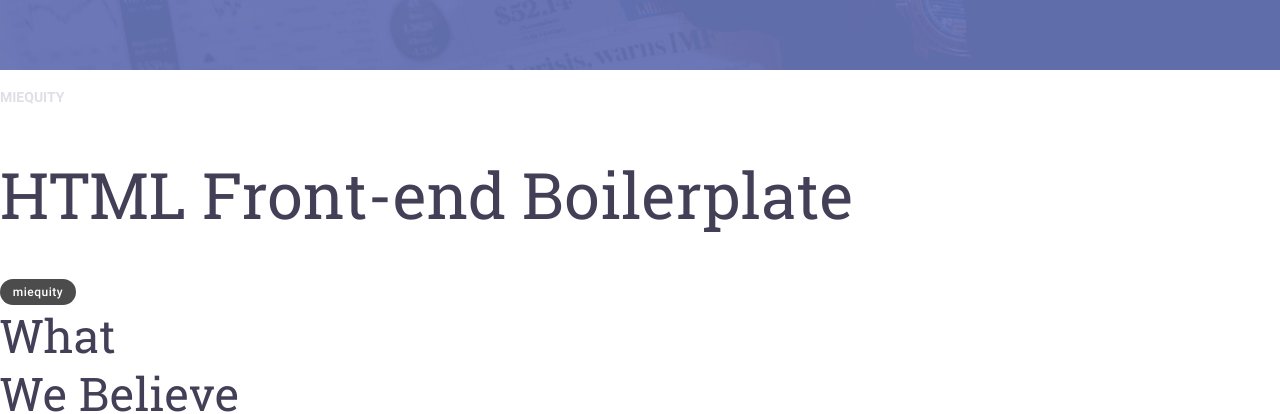
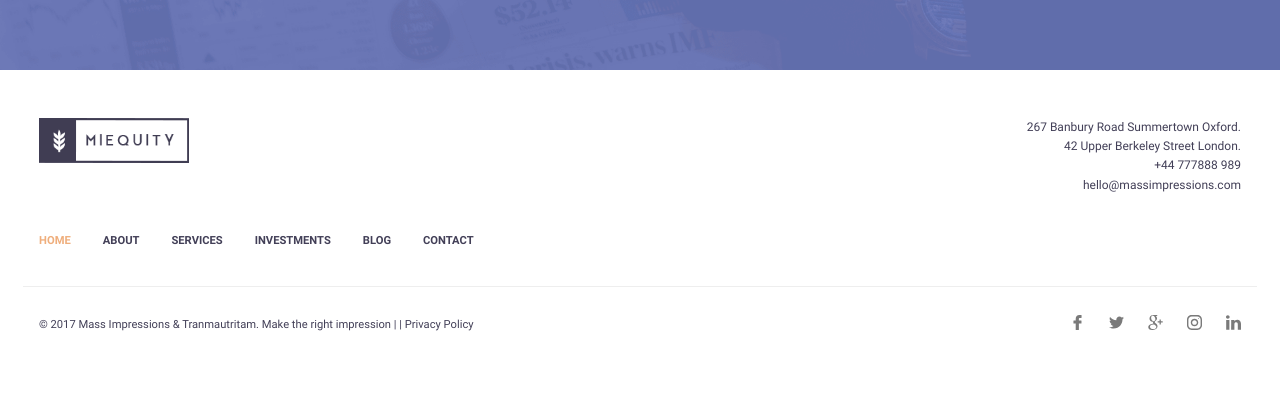
Before and after one commit to imklau/Miequity, a website: page src/index.html in a window 1280 px wide. Shown: the part 1466-1880 px from the top of the page. After the commit the page ends 1828 px from the top, so only its background shows below. Drawn offline with nearby package versions, Linux system fonts and the light colour scheme; files that its build step writes are made by us from their sources; files whose address does not match are found by name; a web font is replaced by a local one.

Commit message:
:sparkles: Create partial for page's footer

```diff
--- a/resources/assets/sass/app.scss
+++ b/resources/assets/sass/app.scss
@@ -44,3 +44,11 @@
 @import "components/hero";
 @import "components/sign";
 @import "components/partners";
+@import "components/footer";
+@import "components/footer-nav";
+@import "components/contact-info";
+@import "components/socials";
+
+// Utilities
+// =================================================
+@import "utilities/visuallyhidden";
--- /dev/null
+++ b/resources/assets/sass/components/_contact-info.scss
@@ -0,0 +1,11 @@
+.contact-info {
+  padding-top: 1rem;
+  font-size: .75rem;
+  font-style: normal;
+  line-height: 1.6;
+
+  @media (min-width: get-breakpoint(xsmall)) {
+    padding-top: 0;
+    text-align: right;
+  }
+}
--- /dev/null
+++ b/resources/assets/sass/components/_footer-nav.scss
@@ -0,0 +1,33 @@
+.footer-nav {
+  $this: &;
+
+  @media (min-width: get-breakpoint(xsmall)) {
+    display: flex;
+    justify-content: center;
+  }
+
+  @media (min-width: get-breakpoint(medium)) {
+    justify-content: left;
+  }
+
+  & > * + * {
+    margin-top: .5rem;
+
+    @media (min-width: get-breakpoint(xsmall)) {
+      margin-top: 0;
+      margin-left: 2rem;
+    }
+  }
+
+  &__item {
+    font-size: .7rem;
+    font-weight: 600;
+    text-transform: uppercase;
+
+    &--active {
+      #{$this}__link {
+        color: get-color(primary);
+      }
+    }
+  }
+}
--- /dev/null
+++ b/resources/assets/sass/components/_footer.scss
@@ -0,0 +1,35 @@
+.footer {
+  padding-top: 3rem;
+  text-align: center;
+
+  @media (min-width: get-breakpoint(xsmall)) {
+    text-align: left;
+  }
+
+  & > * + * {
+    margin-top: 2rem;
+  }
+
+  &__bottom {
+    padding-top: 1.5rem;
+    padding-bottom: 1.5rem;
+    border-top: 1px solid get-color(gray-light);
+    text-align: center;
+
+    @media (min-width: get-breakpoint(medium)) {
+      text-align: left;
+    }
+
+    & > * + * {
+      margin-top: 1rem;
+
+      @media (min-width: get-breakpoint(medium)) {
+        margin-top: 0;
+      }
+    }
+  }
+
+  &__text {
+    font-size: .7rem;
+  }
+}
--- /dev/null
+++ b/resources/assets/sass/components/_socials.scss
@@ -0,0 +1,12 @@
+.socials {
+  display: flex;
+  justify-content: center;
+
+  @media (min-width: get-breakpoint(medium)) {
+    justify-content: right;
+  }
+
+  & > * + * {
+    margin-left: 1.5rem;
+  }
+}
--- a/resources/assets/sass/generic/_general.scss
+++ b/resources/assets/sass/generic/_general.scss
@@ -26,3 +26,9 @@ ul {
   padding: 0;
   list-style: none;
 }
+
+dl,
+dd {
+  margin: 0;
+  padding: 0;
+}
--- /dev/null
+++ b/resources/assets/sass/utilities/_visuallyhidden.scss
@@ -0,0 +1,12 @@
+.visuallyhidden {
+  border: 0;
+  clip: rect(0 0 0 0);
+  clip-path: inset(50%);
+  height: 1px;
+  margin: -1px;
+  overflow: hidden;
+  padding: 0;
+  position: absolute;
+  width: 1px;
+  white-space: nowrap;
+}
--- /dev/null
+++ b/src/icons/facebook.html
@@ -0,0 +1,3 @@
+<svg xmlns="http://www.w3.org/2000/svg" width="15" viewBox="0 0 96 96">
+  <path d="M72.089.02L59.624 0C45.62 0 36.57 9.285 36.57 23.656v10.907H24.037a1.96 1.96 0 0 0-1.96 1.961v15.803a1.96 1.96 0 0 0 1.96 1.96H36.57v39.876a1.96 1.96 0 0 0 1.96 1.96h16.352a1.96 1.96 0 0 0 1.96-1.96V54.287h14.654a1.96 1.96 0 0 0 1.96-1.96l.006-15.803a1.963 1.963 0 0 0-1.961-1.961H56.842v-9.246c0-4.444 1.059-6.7 6.848-6.7l8.397-.003a1.96 1.96 0 0 0 1.959-1.96V1.98A1.96 1.96 0 0 0 72.089.02z" fill="#7a7a7a"/>
+</svg>
--- /dev/null
+++ b/src/icons/google-plus.html
@@ -0,0 +1,3 @@
+<svg xmlns="http://www.w3.org/2000/svg" width="15" viewBox="0 0 604 604">
+  <path d="M516.375 255v-76.5h-51V255h-76.5v51h76.5v76.5h51V306h76.5v-51h-76.5zm-196.35 86.7l-28.051-20.4c-10.2-7.649-20.399-17.85-20.399-35.7s12.75-33.15 25.5-40.8c33.15-25.5 66.3-53.55 66.3-109.65 0-53.55-33.15-84.15-51-99.45h43.35l30.6-35.7h-158.1c-112.2 0-168.3 71.4-168.3 147.9 0 58.65 45.9 122.4 127.5 122.4h20.4c-2.55 7.65-10.2 20.4-10.2 33.15 0 25.5 10.2 35.7 22.95 51-35.7 2.55-102 10.2-150.45 40.8-45.9 28.05-58.65 66.3-58.65 94.35 0 58.65 53.55 114.75 168.3 114.75 137.7 0 204.001-76.5 204.001-150.449-.001-53.551-28.051-81.601-63.751-112.201zm-193.8-232.05c0-56.1 33.15-81.6 68.85-81.6 66.3 0 102 89.25 102 140.25 0 66.3-53.55 79.05-73.95 79.05-63.75 0-96.9-79.05-96.9-137.7zm91.799 459c-84.15 0-137.7-38.25-137.7-94.351 0-56.1 51-73.95 66.3-81.6 33.15-10.2 76.5-12.75 84.15-12.75h17.85c61.2 43.35 86.7 61.2 86.7 102 0 48.451-48.449 86.701-117.3 86.701z" fill="#7a7a7a"/>
+</svg>
--- /dev/null
+++ b/src/icons/instagram.html
@@ -0,0 +1,5 @@
+<svg xmlns="http://www.w3.org/2000/svg" width="15" viewBox="0 0 512 512">
+  <path d="M352 0H160C71.648 0 0 71.648 0 160v192c0 88.352 71.648 160 160 160h192c88.352 0 160-71.648 160-160V160C512 71.648 440.352 0 352 0zm112 352c0 61.76-50.24 112-112 112H160c-61.76 0-112-50.24-112-112V160C48 98.24 98.24 48 160 48h192c61.76 0 112 50.24 112 112v192z" fill="#7a7a7a"/>
+  <path d="M256 128c-70.688 0-128 57.312-128 128s57.312 128 128 128 128-57.312 128-128-57.312-128-128-128zm0 208c-44.096 0-80-35.904-80-80 0-44.128 35.904-80 80-80s80 35.872 80 80c0 44.096-35.904 80-80 80z" fill="#7a7a7a"/>
+  <circle cx="393.6" cy="118.4" r="17.056" fill="#7a7a7a"/>
+</svg>
--- /dev/null
+++ b/src/icons/linkedin.html
@@ -0,0 +1,3 @@
+<svg xmlns="http://www.w3.org/2000/svg" width="15" viewBox="0 0 430 430">
+  <path d="M430.117 261.543V420.56h-92.188V272.193c0-37.271-13.334-62.707-46.703-62.707-25.473 0-40.632 17.142-47.301 33.724-2.432 5.928-3.058 14.179-3.058 22.477V420.56h-92.219s1.242-251.285 0-277.32h92.21v39.309c-.187.294-.43.611-.606.896h.606v-.896c12.251-18.869 34.13-45.824 83.102-45.824 60.673-.001 106.157 39.636 106.157 124.818zM52.183 9.558C20.635 9.558 0 30.251 0 57.463c0 26.619 20.038 47.94 50.959 47.94h.616c32.159 0 52.159-21.317 52.159-47.94-.606-27.212-20-47.905-51.551-47.905zM5.477 420.56h92.184V143.24H5.477v277.32z" fill="#7a7a7a"/>
+</svg>
--- /dev/null
+++ b/src/icons/twitter.html
@@ -0,0 +1,3 @@
+<svg xmlns="http://www.w3.org/2000/svg" width="15" viewBox="0 0 612 612">
+  <path d="M612 116.258a250.714 250.714 0 0 1-72.088 19.772c25.929-15.527 45.777-40.155 55.184-69.411-24.322 14.379-51.169 24.82-79.775 30.48-22.907-24.437-55.49-39.658-91.63-39.658-69.334 0-125.551 56.217-125.551 125.513 0 9.828 1.109 19.427 3.251 28.606-104.326-5.24-196.835-55.223-258.75-131.174-10.823 18.51-16.98 40.078-16.98 63.101 0 43.559 22.181 81.993 55.835 104.479a125.556 125.556 0 0 1-56.867-15.756v1.568c0 60.806 43.291 111.554 100.693 123.104-10.517 2.83-21.607 4.398-33.08 4.398-8.107 0-15.947-.803-23.634-2.333 15.985 49.907 62.336 86.199 117.253 87.194-42.947 33.654-97.099 53.655-155.916 53.655-10.134 0-20.116-.612-29.944-1.721 55.567 35.681 121.536 56.485 192.438 56.485 230.948 0 357.188-191.291 357.188-357.188l-.421-16.253c24.666-17.593 46.005-39.697 62.794-64.861z" fill="#7a7a7a"/>
+</svg>
--- a/src/index.html
+++ b/src/index.html
@@ -1,5 +1,6 @@
 {% extends 'layouts/layout.html' %}
 {% import 'partials/navbar.html' as nav %}
+{% import 'partials/footer.html' as footer %}
 
 {% block title %}
   Home
@@ -18,7 +19,11 @@
 
   {% include 'partials/callout.html' %}
 
-  <p class="subtitle">miequity</p>
+  <div class="container container--large container--center wrapper">
+    {{ footer.footer('Home') }}
+  </div>
+
+  <!-- <p class="subtitle">miequity</p>
 
   <h1>HTML Front-end Boilerplate</h1>
 
@@ -30,13 +35,5 @@
 
   <div class="brand-tile">
     <img class="brand-tile__image" src="images/classy-logo.png" alt="">
-  </div>
-
-  <ul>
-    {% for item in links.items %}
-      <li>
-        <a href="{{ item.link }}">{{ item.title }}</a>
-      </li>
-    {% endfor %}
-  </ul>
+  </div> -->
 {% endblock %}
--- /dev/null
+++ b/src/partials/footer.html
@@ -0,0 +1,109 @@
+{% macro footer(active='') %}
+<footer class="footer">
+  <div class="grid">
+    <div class="grid__column grid__column--12 grid__column--6@xsmall">
+      <img src="./images/footer-logo.png" alt="Miequity logo" width="150">
+    </div>
+
+    <div class="grid__column grid__column--12 grid__column--6@xsmall">
+      <address class="contact-info">
+        <dl>
+          <div class="row">
+            <dt class="visuallyhidden">Address</dt>
+
+            <dd>267 Banbury Road  Summertown  Oxford.</dd>
+          </div>
+
+  		    <div class="row">
+            <dt class="visuallyhidden">Address</dt>
+
+            <dd>42 Upper Berkeley Street  London.</dd>
+          </div>
+
+          <div class="row">
+            <dt class="visuallyhidden">Phone</dt>
+
+            <dd>
+              <a href="tel:+447778888989">+44 777888 989</a>
+            </dd>
+          </div>
+
+          <div class="row">
+            <dt class="visuallyhidden">Email</dt>
+
+            <dd>
+              <a href="mailto:hello@massimpressions.com">hello@massimpressions.com</a>
+            </dd>
+          </div>
+        </dl>
+      </address>
+    </div>
+	</div>
+
+  <ul class="footer-nav">
+    <li class="footer-nav__item{% if active == 'Home' %} footer-nav__item--active{% endif %}">
+      <a href="/" class="footer-nav__link">Home</a>
+    </li>
+
+    <li class="footer-nav__item{% if active == 'About' %} footer-nav__item--active{% endif %}">
+      <a href="about.html" class="footer-nav__link">About</a>
+    </li>
+
+    <li class="footer-nav__item{% if active == 'Services' %} footer-nav__item--active{% endif %}">
+      <a href="services.html" class="footer-nav__link">Services</a>
+    </li>
+
+    <li class="footer-nav__item{% if active == 'Investments' %} footer-nav__item--active{% endif %}">
+      <a href="investments.html" class="footer-nav__link">Investments</a>
+    </li>
+
+    <li class="footer-nav__item{% if active == 'Blog' %} footer-nav__item--active{% endif %}">
+      <a href="blog.html" class="footer-nav__link">Blog</a>
+    </li>
+
+    <li class="footer-nav__item{% if active == 'Contact' %} footer-nav__item--active{% endif %}">
+      <a href="contact.html" class="footer-nav__link">Contact</a>
+    </li>
+  </ul>
+
+  <div class="footer__bottom grid grid--justify">
+    <div class="grid__column grid__column--12 grid__column--6@medium">
+      <p class="footer__text paragraph">© 2017 Mass Impressions & Tranmautritam. Make the right impression | | Privacy Policy</p>
+    </div>
+
+    <div class="grid__column grid__column--12 grid__column--6@medium">
+      <ul class="socials">
+        <li>
+          <a href="#">
+            {% include 'icons/facebook.html' %}
+          </a>
+        </li>
+
+        <li>
+          <a href="#">
+            {% include 'icons/twitter.html' %}
+          </a>
+        </li>
+
+        <li>
+          <a href="#">
+            {% include 'icons/google-plus.html' %}
+          </a>
+        </li>
+
+        <li>
+          <a href="#">
+            {% include 'icons/instagram.html' %}
+          </a>
+        </li>
+
+        <li>
+          <a href="#">
+            {% include 'icons/linkedin.html' %}
+          </a>
+        </li>
+      </ul>
+    </div>
+  </div>
+</footer>
+{% endmacro %}
```
Also changed, not shown: resources/assets/images/footer-logo.png (added).
